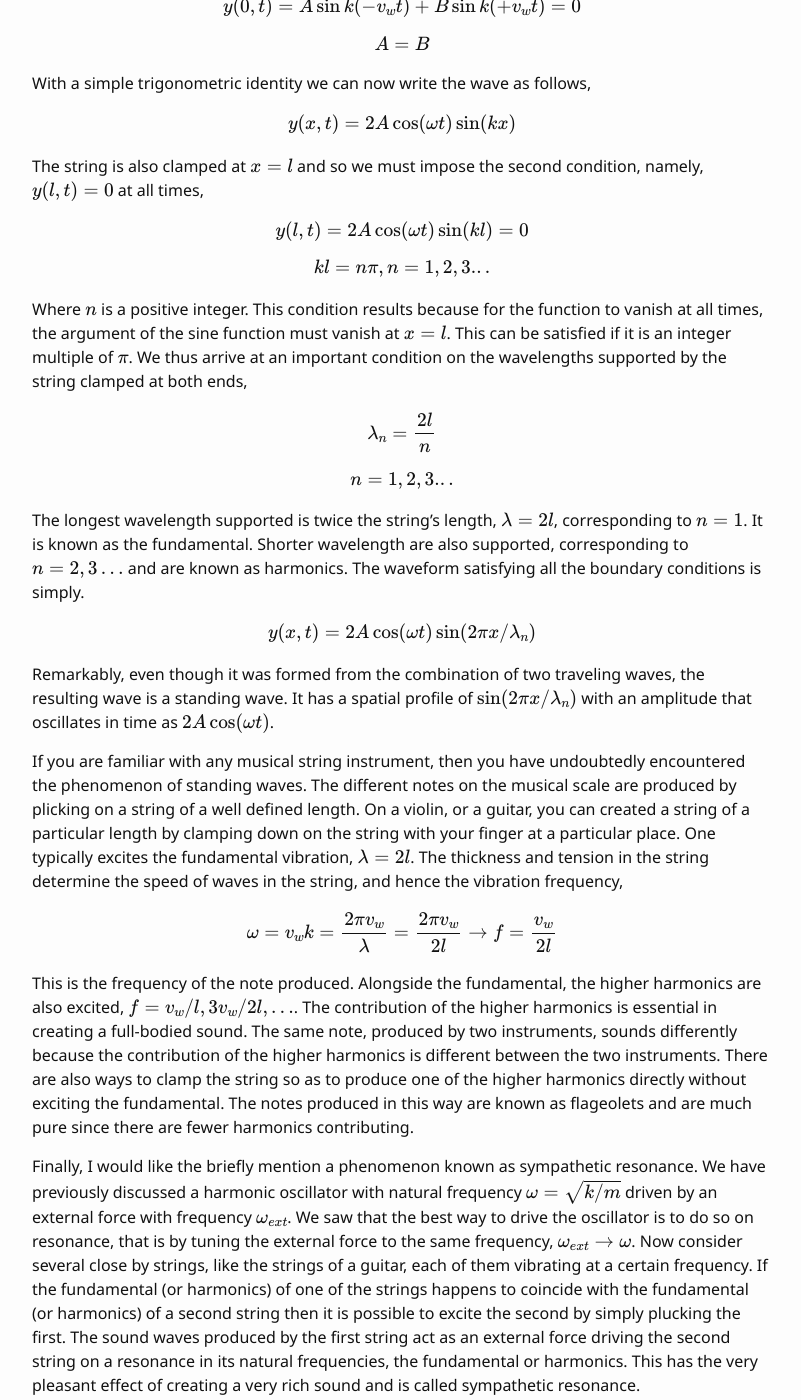
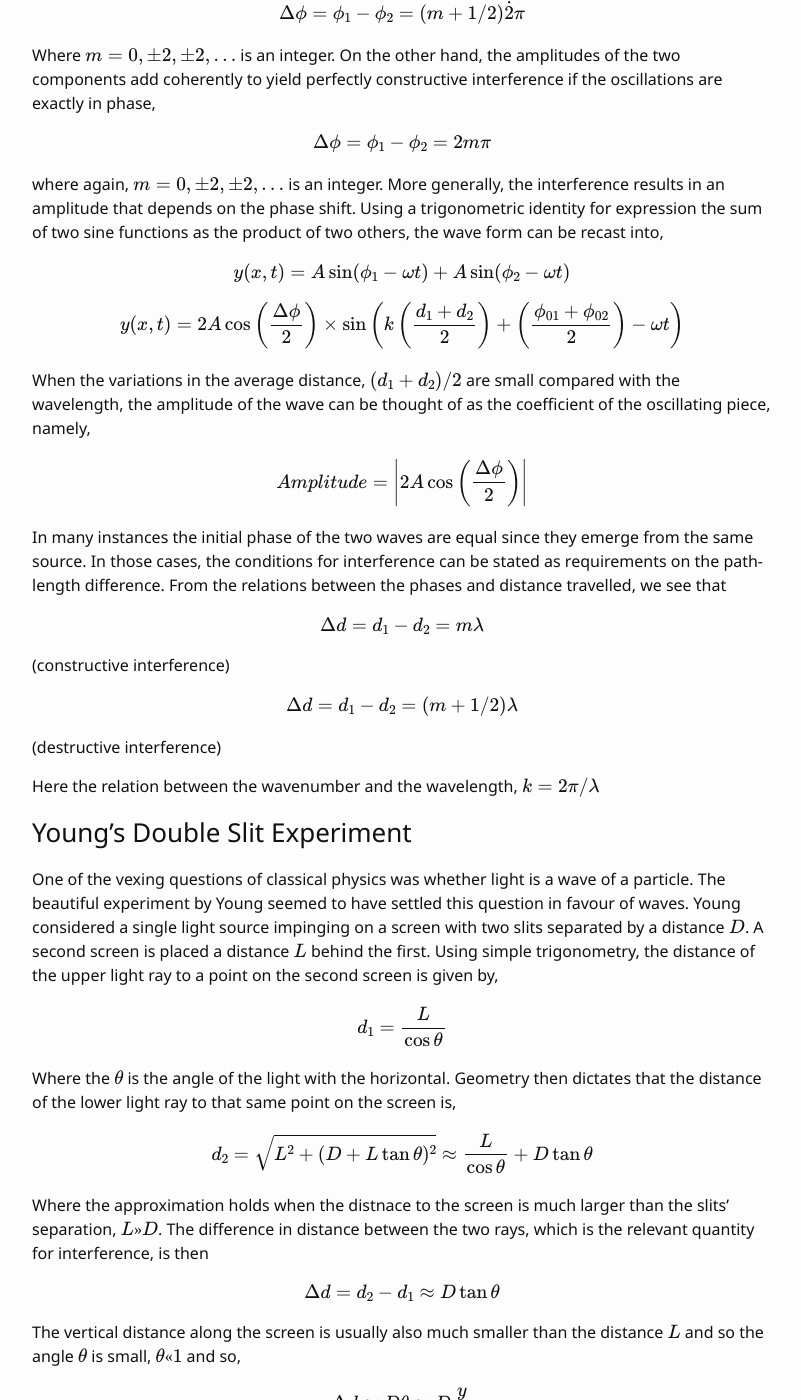
Before and after one commit to LeNPaul/physics-in-motion-old, a Jekyll site: the page built from _posts/2016-11-22-standing-waves.md, in a window 1280 px wide and 1400 px high, scrolled down 599 px. Shown: the whole window, without its empty margins (238-1039 px from the left). Built offline with Jekyll 4.4.1, drawn with Linux system fonts in a browser that asks for light colours; nearby versions of some CDN libraries; formulas are drawn with MathJax 3; some of the changed text lies outside the part shown.

Commit message:
Update content

```diff
--- a/_posts/2016-11-22-standing-waves.md
+++ b/_posts/2016-11-22-standing-waves.md
@@ -1,76 +1,122 @@
 ---
 layout: post
-title:  "Standing Waves"
-date: 2016-11-22
+title:  "Interference"
+date: 2016-11-20
 categories: Waves
 ---
 
-As we saw above, general sinusoidal waves are characterized by their wavelength, \\( \lambda \\), and frequency, \\( f \\). The only restriction on these quantities is that their product must equal the velocity. Further restrictions arise when the medium is forbidden from vibrating at particular points. For concreteness, let us consider a long string of length \\( l \\) whose ends are clamped at two points \\( x = 0 \\) and \\( x = l \\). The displacement, \\( y(x,t) \\), must then satisfy the following conditions,
+Let us now consider what happens when waves of the same frequency, but a different source, arrive at the same location. If the first wave travelled a distance \\( d_1 \\) from its source, and the second wave travelled a distance \\( d_2 \\), then we have,
 
 $$
-  y(0,t) = 0
+  y(x,t) = y_1 (x,t) + y_2 (x,t)
 $$
 
 $$
-  y(l,t) = 0
-$$
-
-The string cannot be displaced at its ends at any time. Clearly, this cannot be satisfied by a traveling wave, because even if it vanishes at a point at a given moment, it will not vanish there a moment later. But, what if we consider two waves traveling in opposite directions? The general expression is,
-
-$$
-  y (x,t) = A \sin k (x - v_w t) + B \sin k (x + v_w t)
-$$
-
-This sort of wave, which is the superposition of a wave moving to the right and a wave moving to the left, can certainly satisfy the first condition,
-
-$$
-  y (0,t) = A \sin k (-v_w t) + B \sin k (+ v_w t) = 0
+  y(x,t) = A \sin (k d_1 - \omega t + \phi_{01}) + A \sin (k d_2 - \omega t + \phi_{02})
 $$
 
 $$
-  A = B
+  y(x,t) = A \sin (\phi_1 - \omega t) + A \sin (\phi_2 - \omega t)
 $$
 
-With a simple trigonometric identity we can now write the wave as follows,
+Where \\( \phi_{01} \\) and \\( \phi_{02} \\) are the initial phases of the two waves, and
 
 $$
-  y (x,t) = 2 A \cos (\omega t) \sin (k x)
-$$
-
-The string is also clamped at \\( x = l \\) and so we must impose the second condition, namely, \\( y (l,t) = 0 \\) at all times,
-
-$$
-  y (l,t) = 2 A \cos (\omega t) \sin (k l) = 0
+  \phi_1 = k d_1 + \phi_{01}
 $$
 
 $$
-  k l = n \pi, n = 1,2,3...
+  \phi_2 = k d_2 + \phi_{02}
 $$
 
-Where \\( n \\) is a positive integer. This condition results because for the function to vanish at all times, the argument of the sine function must vanish at \\( x = l \\). This can be satisfied if it is an integer multiple of \\( \pi \\). We thus arrive at an important condition on the wavelengths supported by the string clamped at both ends,
+can be thought of as the phases of the waves at this particular location. Using the properties of the sine function, you can convince yourself that the oscillations of the two components in the equations above exactly cancel each other if they are out of phase. This is known as perfectly destructive interference and requires,
 
 $$
-  \lambda_n = \frac{2 l}{n}
+  \Delta \phi = \phi_1 - \phi_2 = (m + 1/2) \dot 2 \pi
+$$
+
+Where \\( m = 0, \pm 2, \pm 2,... \\) is an integer. On the other hand, the amplitudes of the two components add coherently to yield perfectly constructive interference if the oscillations are exactly in phase,
+
+$$
+  \Delta \phi = \phi_1 - \phi_2 = 2 m \pi
+$$
+
+where again, \\( m = 0, \pm 2, \pm 2,... \\) is an integer. More generally, the interference results in an amplitude that depends on the phase shift. Using a trigonometric identity for expression the sum of two sine functions as the product of two others, the wave form can be recast into,
+
+$$
+  y(x,t) = A \sin (\phi_1 - \omega t) + A \sin (\phi_2 - \omega t)
 $$
 
 $$
-  n = 1,2,3...
+  y(x,t) = 2 A \cos \left( \frac{\Delta \phi}{2}  \right) \times \sin \left( k \left( \frac{d_1 + d_2}{2} \right) + \left( \frac{\phi_{01} + \phi_{02}}{2} \right) - \omega t \right)
 $$
 
-The longest wavelength supported is twice the string's length, \\( \lambda = 2 l \\), corresponding to \\( n = 1 \\). It is known as the fundamental. Shorter wavelength are also supported, corresponding to \\( n = 2,3... \\) and are known as harmonics. The waveform satisfying all the boundary conditions is simply.
+When the variations in the average distance, \\( (d_1 + d_2) / 2 \\) are small compared with the wavelength, the amplitude of the wave can be thought of as the coefficient of the oscillating piece, namely,
 
 $$
-  y(x,t) = 2 A \cos (\omega t) \sin(2 \pi x / \lambda_n)
+  Amplitude = \left| 2 A \cos \left( \frac{\Delta \phi}{2} \right) \right|
 $$
 
-Remarkably, even though it was formed from the combination of two traveling waves, the resulting wave is a standing wave. It has a spatial profile of \\( \sin (2 \pi x / \lambda_n) \\) with an amplitude that oscillates in time as \\( 2 A \cos(\omega t) \\).
-
-If you are familiar with any musical string instrument, then you have undoubtedly encountered the phenomenon of standing waves. The different notes on the musical scale are produced by plicking on a string of a well defined length. On a violin, or a guitar, you can created a string of a particular length by clamping down on the string with your finger at a particular place. One typically excites the fundamental vibration, \\( \lambda = 2 l \\). The thickness and tension in the string determine the speed of waves in the string, and hence the vibration frequency,
+In many instances the initial phase of the two waves are equal since they emerge from the same source. In those cases, the conditions for interference can be stated as requirements on the path-length difference. From the relations between the phases and distance travelled, we see that
 
 $$
-  \omega = v_w k = \frac{2 \pi v_w}{\lambda} = \frac{2 \pi v_w}{2 l} \rightarrow f = \frac{v_w}{2 l}
+  \Delta d = d_1 - d_2 = m \lambda
 $$
 
-This is the frequency of the note produced. Alongside the fundamental, the higher harmonics are also excited, \\( f = v_w / l, 3 v_w/2 l,... \\). The contribution of the higher harmonics is essential in creating a full-bodied sound. The same note, produced by two instruments, sounds differently because the contribution of the higher harmonics is different between the two instruments. There are also ways to clamp the string so as to produce one of the higher harmonics directly without exciting the fundamental. The notes produced in this way are known as flageolets and are much pure since there are fewer harmonics contributing.
+(constructive interference)
 
-Finally, I would like the briefly mention a phenomenon known as sympathetic resonance. We have previously discussed a harmonic oscillator with natural frequency \\( \omega = \sqrt{k/m} \\) driven by an external force with frequency \\( \omega_{ext} \\). We saw that the best way to drive the oscillator is to do so on resonance, that is by tuning the external force to the same frequency, \\( \omega_{ext} \rightarrow \omega \\). Now consider several close by strings, like the strings of a guitar, each of them vibrating at a certain frequency. If the fundamental (or harmonics) of one of the strings happens to coincide with the fundamental (or harmonics) of a second string then it is possible to excite the second by simply plucking the first. The sound waves produced by the first string act as an external force driving the second string on a resonance in its natural frequencies, the fundamental or harmonics. This has the very pleasant effect of creating a very rich sound and is called sympathetic resonance.
+$$
+  \Delta d = d_1 - d_2 = (m + 1/2) \lambda
+$$
+
+(destructive interference)
+
+Here the relation between the wavenumber and the wavelength, \\( k = 2 \pi / \lambda \\)
+
+### Young's Double Slit Experiment
+
+One of the vexing questions of classical physics was whether light is a wave of a particle. The beautiful experiment by Young seemed to have settled this question in favour of waves. Young considered a single light source impinging on a screen with two slits separated by a distance \\( D \\). A second screen is placed a distance \\( L \\) behind the first. Using simple trigonometry, the distance of the upper light ray to a point on the second screen is given by,
+
+$$
+  d_1 = \frac{L}{\cos \theta}
+$$
+
+Where the \\( \theta \\) is the angle of the light with the horizontal. Geometry then dictates that the distance of the lower light ray to that same point on the screen is,
+
+$$
+  d_2 = \sqrt{L^2 + (D + L \tan \theta)^2} \approx \frac{L}{\cos \theta} + D \tan \theta
+$$
+
+Where the approximation holds when the distnace to the screen is much larger than the slits' separation, \\( L >> D \\). The difference in distance between the two rays, which is the relevant quantity for interference, is then
+
+$$
+  \Delta d = d_2 - d_1 \approx D \tan \theta
+$$
+
+The vertical distance along the screen is usually also much smaller than the distance \\( L \\) and so the angle \\( \theta \\) is small, \\( \theta << 1 \\) and so,
+
+$$
+  \Delta d \approx D \theta \approx D \frac{y}{L}
+$$
+
+So far this is just geometry. But, now comes the crucial observation. If light is really a wave, then we expect to see bright fringes when the path difference satisfies the condition for constructive interference,
+
+$$
+  \theta_m = m \frac{\lambda}{D}
+$$
+
+$$
+  y_m = m \frac{\lambda L}{D}
+$$
+
+Similarly, when the path difference satisfies the condition for destructive interference, we expect to see dark fringes
+
+$$
+  \theta_m = \left( \frac{1}{2} + m \right) \frac{\lambda}{D}
+$$
+
+$$
+  y_m = \left( \frac{1}{2} + m \right) \frac{\lambda L}{D}
+$$
+
+This pattern of bright and dark fringes is precisely what was observed by Young. This experiment has conclusively determined the wave-like nature of light. "Light as a wave" stood as a paradigm for about a century until Einstein demonstrated that the photoelectric effect can be understood by assuming light to be a particle nevertheless. The clear paradox that emerged from the two conflicting views of the nature of light foreshadowed the advent of quantum mechanics.
```
Also changed, not shown: _posts/2016-11-20-pressure.md (added, +14 -0 lines), pages/curriculum.md (+12 -0 lines).
